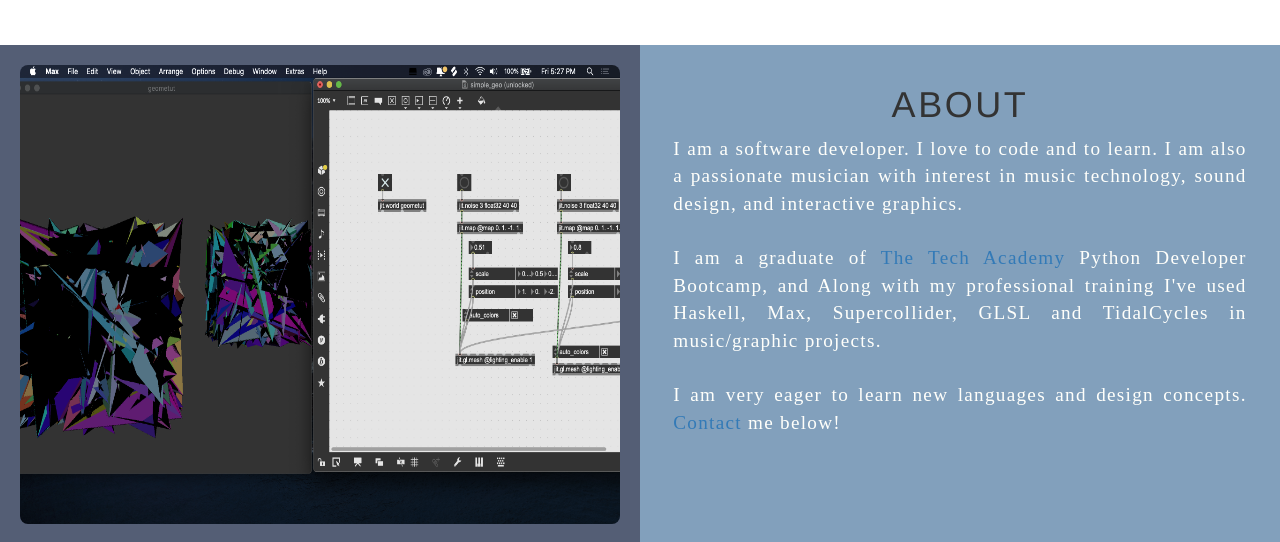
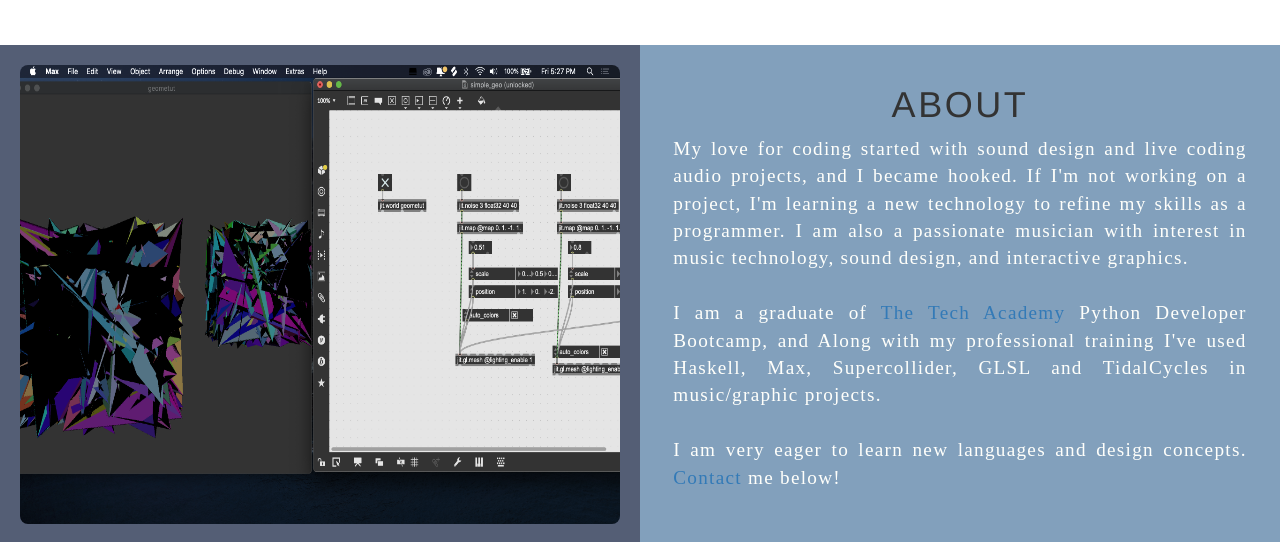
Before and after one commit to michaelhinshaw/michaelhinshaw.github.io, a plain HTML site: page index.html in a window 1280 px wide. Shown: the part 1060-1602 px from the top of the page. Drawn offline with nearby package versions, Linux system fonts and the light colour scheme.

Commit message:
update about/ Projects

```diff
--- a/index.html
+++ b/index.html
@@ -127,9 +127,14 @@
 
                 <div class="Column_1"> <!-- Right Column -->
                         <h1>About</h1>
-                                <p> I am a software developer.  I love to code and to learn.  I am also a passionate musician with interest in music technology, sound design, and interactive graphics.
-                                  <br><br>I am a graduate of <a href="https://www.learncodinganywhere.com" target="_blank">The Tech Academy</a> Python Developer Bootcamp, and
-                                  Along with my professional training I've used Haskell, Max, Supercollider, GLSL and TidalCycles in music/graphic projects.
+                                <p>  My love for coding started with
+                                  sound design and live coding audio projects, and I became hooked.  If I'm not working on a project, I'm
+                                  learning a new technology to refine my skills as a programmer.
+                                  I am also a passionate musician with interest in music technology, sound design, and interactive graphics.
+                                  <br><br>I am a graduate of <a href="https://www.learncodinganywhere.com" target="_blank">The Tech Academy</a>
+                                  Python Developer Bootcamp, and
+                                  Along with my professional training I've used Haskell, Max, Supercollider,
+                                  GLSL and TidalCycles in music/graphic projects.
                                   <br><br>I am very eager to learn new languages and design concepts.
                                   <a href="#Contact">Contact</a> me below!
                                 </p>
@@ -148,7 +153,7 @@
                             <a href="https://github.com/michaelhinshaw/PythonLiveProject." target="_blank">Python Live Project</a>
                             I learned how to use the Django framework,
                             create forms, and develop relational databases between applications.  The project will be expanded
-                            using AthenaCl a cSound extension in Python.
+                            using AthenaCl, a cSound extension in Python.
                           </p>
                         <h1>Links</h1>
                                 <p>
```
